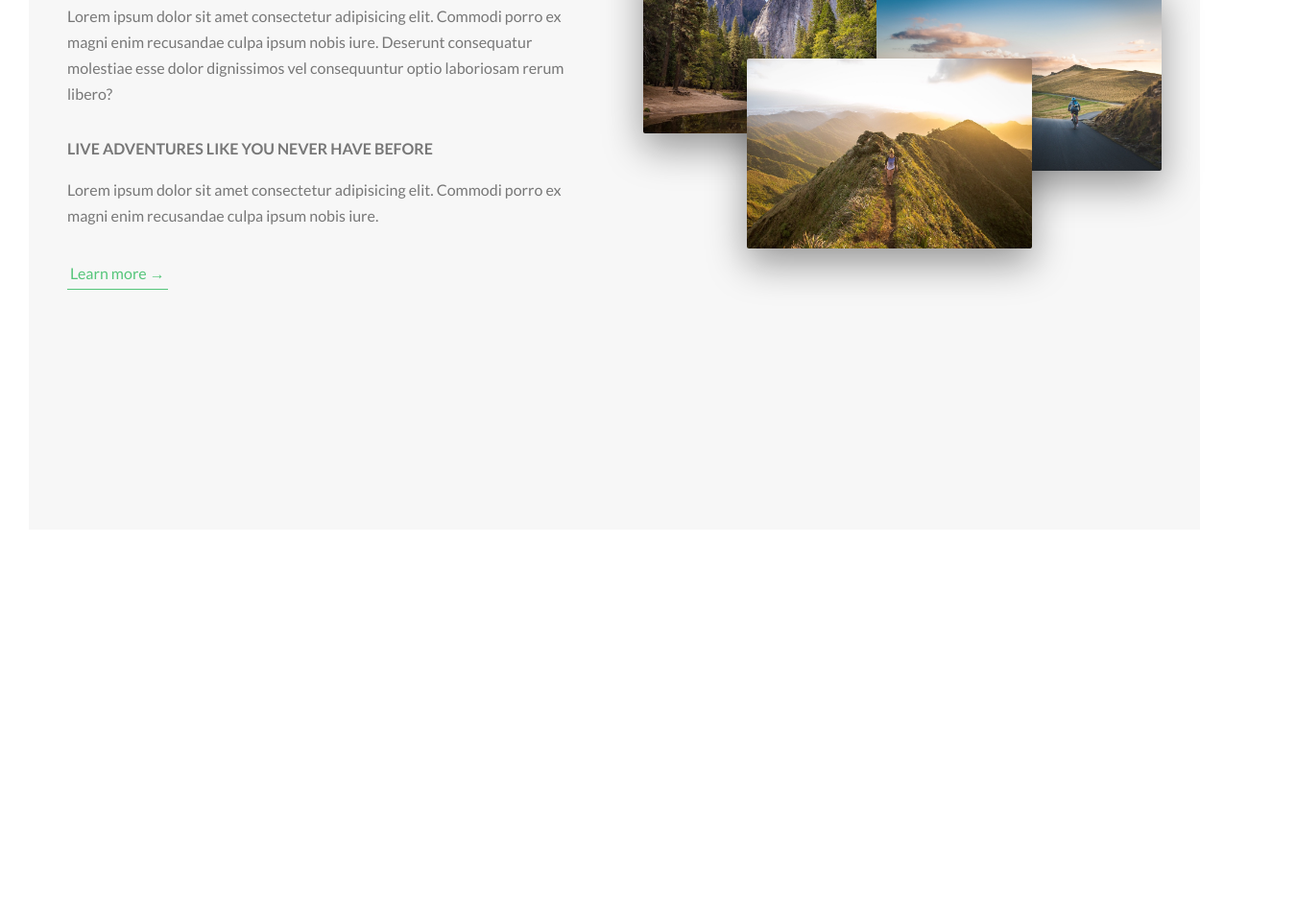
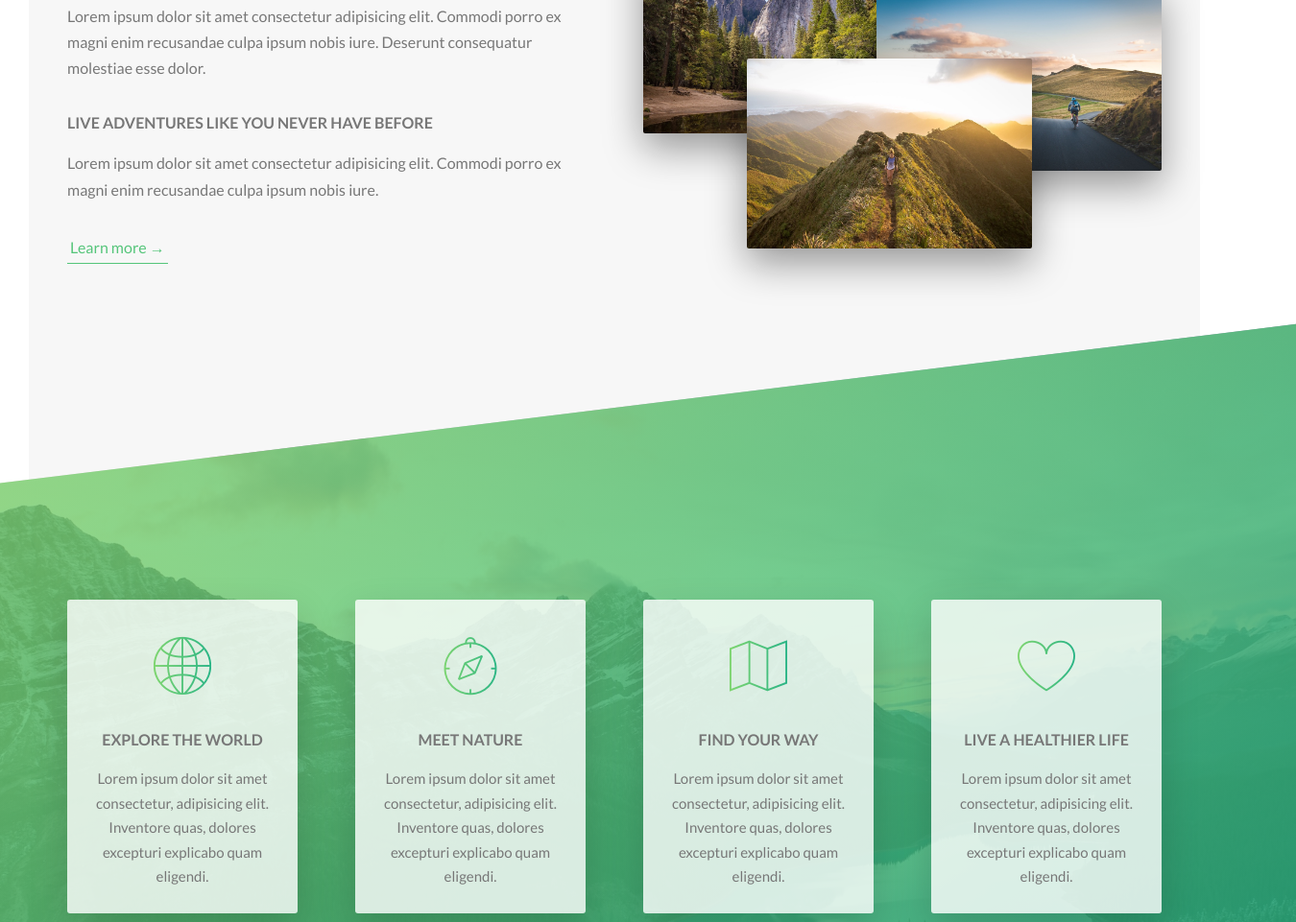
Before and after one commit to jamik-dev/advanced-css-course, a website: page Natours/index.html in a window 1280 px wide. Shown: the part 1059-2020 px from the top of the page at 96% size, 1350 px wide, since content can reach past the window. Before the commit the page ends 1641 px from the top, so only its background shows below. Drawn offline with Linux system fonts and the light colour scheme.

Commit message:
features section done

```diff
--- a/Natours/index.html
+++ b/Natours/index.html
@@ -9,7 +9,7 @@
       rel="stylesheet"
     />
 
-    <!-- <link rel="stylesheet" href="css/icon-font.css" /> -->
+    <link rel="stylesheet" href="css/icon-font.css" />
     <link rel="stylesheet" href="css/style.css" />
     <link rel="shortcut icon" type="image/png" href="img/favicon.png" />
     <title>Natours | Exciting tours for adventurous people</title>
@@ -46,8 +46,7 @@
             <p class="paragraph">
               Lorem ipsum dolor sit amet consectetur adipisicing elit. Commodi
               porro ex magni enim recusandae culpa ipsum nobis iure. Deserunt
-              consequatur molestiae esse dolor dignissimos vel consequuntur
-              optio laboriosam rerum libero?
+              consequatur molestiae esse dolor.
             </p>
 
             <h3 class="heading-tertiary u-margin-bottom-small">
@@ -74,6 +73,42 @@
                 src="img/nat-3-large.jpg"
                 alt="Photo 3"
                 class="composition__photo composition__photo--p3" />
+            </div>
+          </div>
+        </div>
+      </section>
+
+      <section class="section-features">
+        <div class="row">
+          <div class="col-1-of-4">
+            <div class="feature-box">
+              <i class="feature-box__icon icon-basic-world"></i>
+              <h3 class="heading-tertiary u-margin-bottom-small">Explore the world</h3>
+              <p class="feature-box__text">Lorem ipsum dolor sit amet consectetur, adipisicing elit. Inventore quas, dolores excepturi explicabo quam eligendi.</p>
+            </div>
+          </div>
+
+          <div class="col-1-of-4">
+            <div class="feature-box">
+              <i class="feature-box__icon icon-basic-compass"></i>
+              <h3 class="heading-tertiary u-margin-bottom-small">Meet nature</h3>
+              <p class="feature-box__text">Lorem ipsum dolor sit amet consectetur, adipisicing elit. Inventore quas, dolores excepturi explicabo quam eligendi.</p>
+            </div>
+          </div>
+
+          <div class="col-1-of-4">
+            <div class="feature-box">
+              <i class="feature-box__icon icon-basic-map"></i>
+              <h3 class="heading-tertiary u-margin-bottom-small">Find your way</h3>
+              <p class="feature-box__text">Lorem ipsum dolor sit amet consectetur, adipisicing elit. Inventore quas, dolores excepturi explicabo quam eligendi.</p>
+            </div>
+          </div>
+
+          <div class="col-1-of-4">
+            <div class="feature-box">
+              <i class="feature-box__icon icon-basic-heart"></i>
+              <h3 class="heading-tertiary u-margin-bottom-small">Live a healthier life</h3>
+              <p class="feature-box__text">Lorem ipsum dolor sit amet consectetur, adipisicing elit. Inventore quas, dolores excepturi explicabo quam eligendi.</p>
             </div>
           </div>
         </div>
--- a/Natours/sass/components/_composition.scss
+++ b/Natours/sass/components/_composition.scss
@@ -36,3 +36,6 @@
     transform: scale(.95);
   }
 }
+
+// .composition__photo:hover
+// .composition:hover .composition__photo:not(:hover)
--- /dev/null
+++ b/Natours/sass/components/_feature-box.scss
@@ -0,0 +1,22 @@
+.feature-box {
+  background-color: rgba($color-white, .8);
+  font-size: 1.5rem;
+  padding: 2.5rem;
+  text-align: center;
+  border-radius: 3px;
+  box-shadow: 0 1.5rem 4rem rgba($color-black, .15);
+  transition: transform .3s;
+
+  &__icon {
+    font-size: 6rem;
+    margin-bottom: .5rem;
+    display: inline-block;
+    background-image: linear-gradient(to right, $color-primary-light, $color-primary-dark);
+    -webkit-background-clip: text;
+    color: transparent;
+  }
+
+  &:hover {
+    transform: translateY(-1.5rem) scale(1.03)
+  }
+}
--- a/Natours/sass/main.scss
+++ b/Natours/sass/main.scss
@@ -9,6 +9,7 @@
 
 @import "components/button";
 @import "components/composition";
+@import "components/feature-box";
 
 @import "layout/grid";
 @import "layout/header";
--- a/Natours/sass/pages/_home.scss
+++ b/Natours/sass/pages/_home.scss
@@ -3,3 +3,20 @@
   padding: 25rem 0;
   margin-top: -20vh;
 }
+
+.section-features {
+  padding: 20rem 0;
+  background-image: linear-gradient(
+      to right bottom,
+      rgba($color-primary-light, 0.8),
+      rgba($color-primary-dark, 0.8)
+    ),
+    url(../img/nat-4.jpg);
+  background-size: cover;
+  transform: skewY(-7deg);
+  margin: -10rem;
+
+  & > * {
+    transform: skewY(7deg);
+  }
+}
```
Also changed, not shown: Natours/css/fonts/linea-basic-10.ttf (added), Natours/css/fonts/linea-basic-10.woff (added), Natours/css/icon-font.css (added), Natours/css/style.css, 2 other files.
